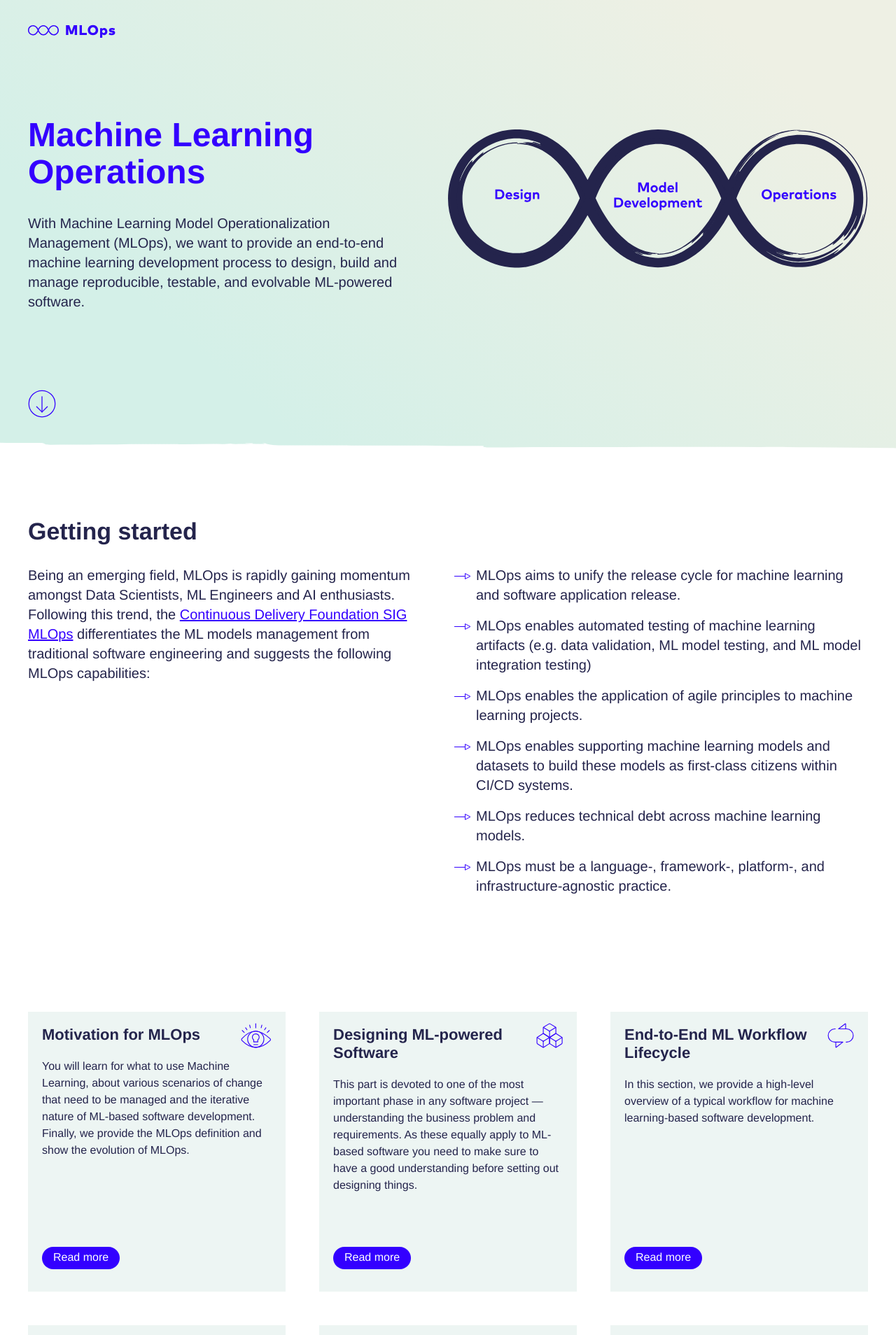
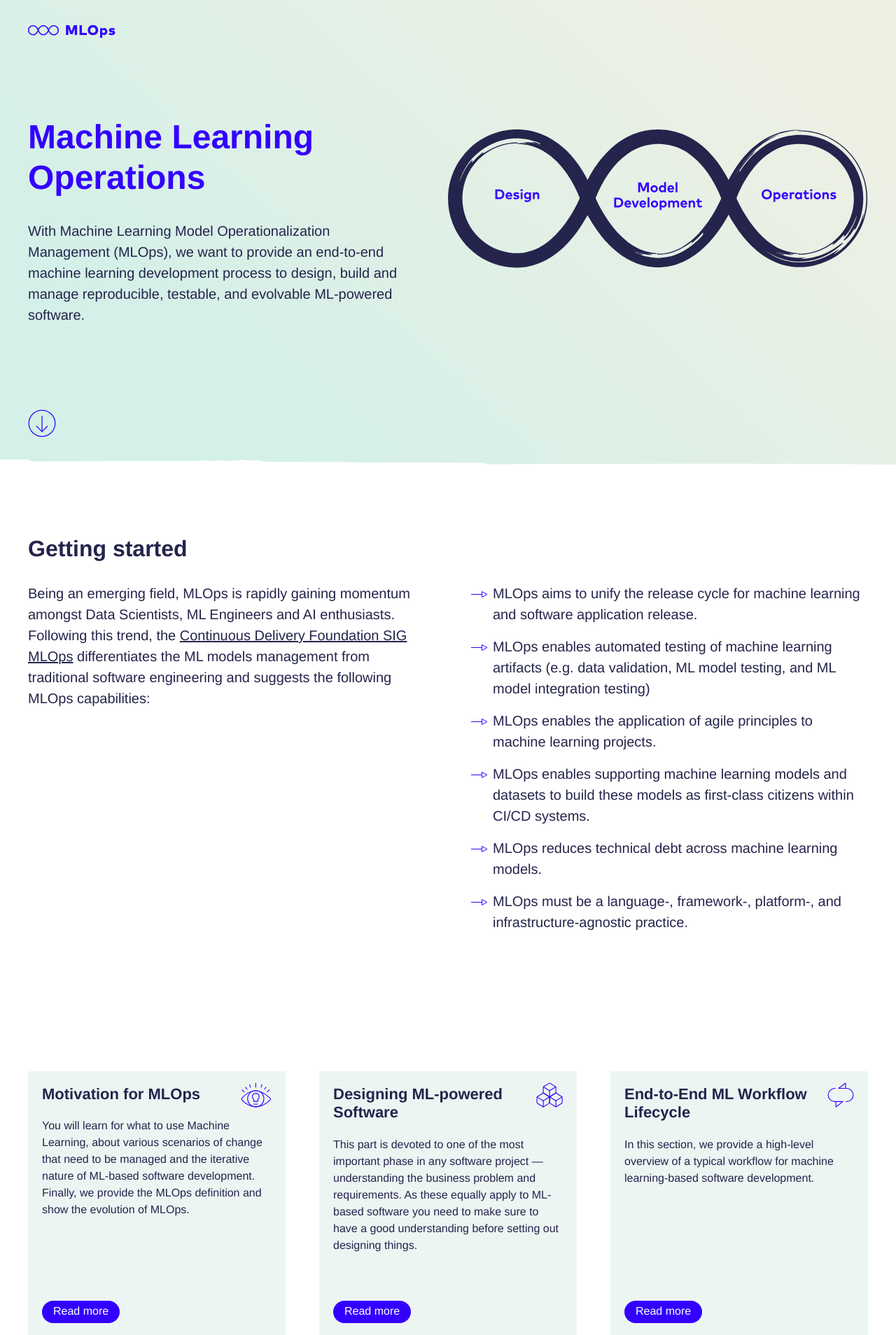
Before and after one commit to innoq/ml-ops.org, a Jekyll site: the page built from index.html, in a window 1280 px wide. Shown: the top 1908 px of the page at 70% size. Built offline with Jekyll 4.4.1, drawn with Linux system fonts in a browser that asks for light colours; some web fonts are replaced.

Commit message:
typography update

```diff
--- a/css/main.css
+++ b/css/main.css
@@ -42,67 +42,115 @@ b, strong {
   font-weight: bold;
 }
 
+h1, h2, h3, h4, h5 {
+  font-family: FFMarkWebProBold, "Helvetica Neue", Helvetica, Arial, sans-serif;
+  line-height: 120%;
+}
+
 h1 {
-  font-family: FFMarkWebProBold, "Helvetica Neue", Helvetica, Arial, sans-serif;
   color: var(--color-primary);
   font-size: 3rem;
-  line-height: 110%;
 }
 
 h2 {
-  font-family: FFMarkWebProBold, "Helvetica Neue", Helvetica, Arial, sans-serif;
   color: var(--color-secondary);
-  font-size: 2.125rem;
-  line-height: 110%;
+  font-size: 2rem;
+  padding: 1.5rem 0 1rem 0;
+}
+
+h3 {
+  font-size: 1.5rem;
+  padding: 1rem 0 0.5rem 0;
+}
+
+h4 {
+  font-size: 1.25rem;
+  padding: 1.5rem 0 1rem 0;
+}
+
+h5 {
+  font-size: 1.25rem;
+  padding: 1.5rem 0 1rem 0;
 }
 
 p {
   color: var(--color-secondary);
   font-size: 1.25rem;
-  line-height: 140%;
-  padding-bottom: 2rem;
+  line-height: 150%;
+  padding-bottom: 2.5rem;
+}
+
+ul, ol {
+  color: var(--color-secondary);
+  font-size: 1.25rem;
+  line-height: 150%;
+}
+
+ul {
+  padding: 0 0 2rem 4rem;
+}
+
+ol {
+  padding: 0 0 2rem 2rem;
 }
 
 ul li {
-  color: var(--color-secondary);
-  font-size: 1.25rem;
-  line-height: 140%;
-  padding-bottom: 1rem;
   list-style-type: none;
   list-style-image: url('/assets/bulletpoint.svg');
+  padding-bottom: 1rem;
+}
+
+ol {
+  display: table;
+  list-style-type: none;
+  counter-reset: my-ol-counter;
+}
+
+ol li {
+  display: table-row;
+}
+
+ol li:before {
+  display: table-cell;
+  text-align: right;
+  content: counter(my-ol-counter);
+  counter-increment: my-ol-counter;
+  color: var(--color-primary);
+  padding-right: 1rem;
 }
 
 a, a:visited {
-  color: var(--color-primary);
+  color: var(--color-secondary);
 }
 
 a:hover {
   /* text-decoration: none; */
-  color: var(--color-secondary);
+  color: var(--color-primary);
 }
 
 /* Tables */
 table {
-  margin-top: 3rem;
+  margin: 1rem 0 4rem 0;
   width: 100%;
   border-collapse: collapse;
+  background-color: var(--color-tertiary);
+  /* border-radius: 7px; */
 }
 
 table th {
-  font-family: FFMarkWebProBold;
   font-size: 1.25rem;
   color: var(--color-primary);
-  padding: 1rem 1rem 1rem 0;
+  padding: 1rem;
 }
 
 table tr {
   text-align: left;
-  /* border-bottom: 1px solid #D4DBDA; */
-  border-bottom: 1px solid var(--color-primary);
+  border-bottom: 1px solid #D4DBDA;
+  /* border-bottom: 1px solid var(--color-primary); */
 }
 
 table td {
-  padding: 1rem 1rem 1rem 0;
+  padding: 1rem;
   vertical-align: top;
   font-size: 1.25rem;
 }
@@ -131,6 +179,7 @@ table td {
   display: block;
   font-family: FFMarkWebProBook;
   padding-bottom: 1.25rem;
+  color: var(--color-primary) !important;
 }
 
 .sidenav__links {
@@ -165,6 +214,7 @@ table td {
   display: block;
   width: 125px;
   height: auto;
+  margin: 0;
 }
 
 .header__content {
@@ -192,7 +242,7 @@ table td {
 .header__lead {
   color: var(--color-secondary);
   font-size: 1.25rem;
-  line-height: 140%;
+  line-height: 150%;
   margin-top: 30px;
 }
 
@@ -297,6 +347,11 @@ footer p {
 }
 
 /* Elements */
+img {
+  display: block;
+  margin: auto;
+}
+
 .button {
   display: inline-block;
   height: 2rem;
@@ -323,6 +378,7 @@ a.button:hover {
 .icon {
   width: 40px;
   height: auto;
+  margin: 0;
 }
 
 
@@ -336,7 +392,7 @@ a.button:hover {
 
 .article__main h1 {
   padding-bottom: 3rem;
-  font-size: 2.5rem;
+  font-size: 2.75rem;
 }
 
 .article__icon {
```
